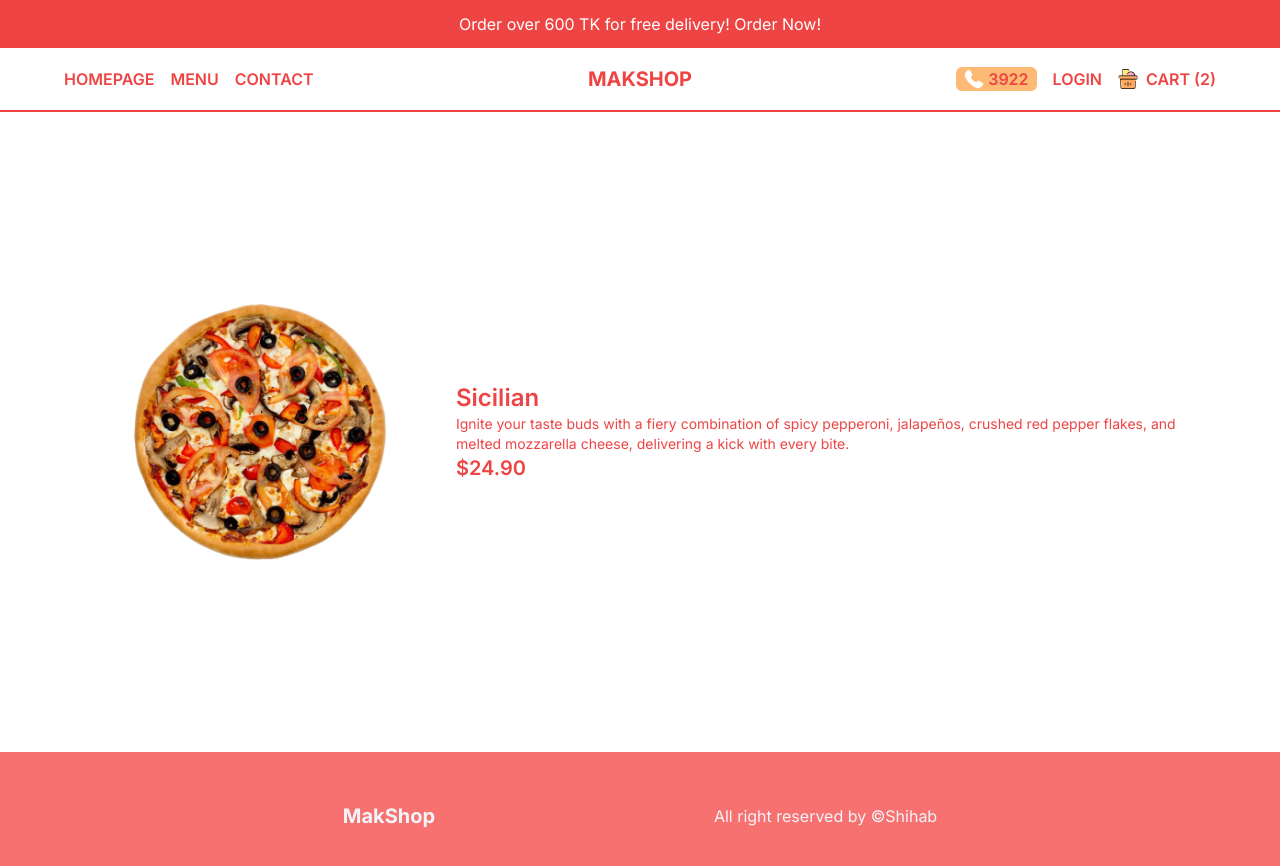
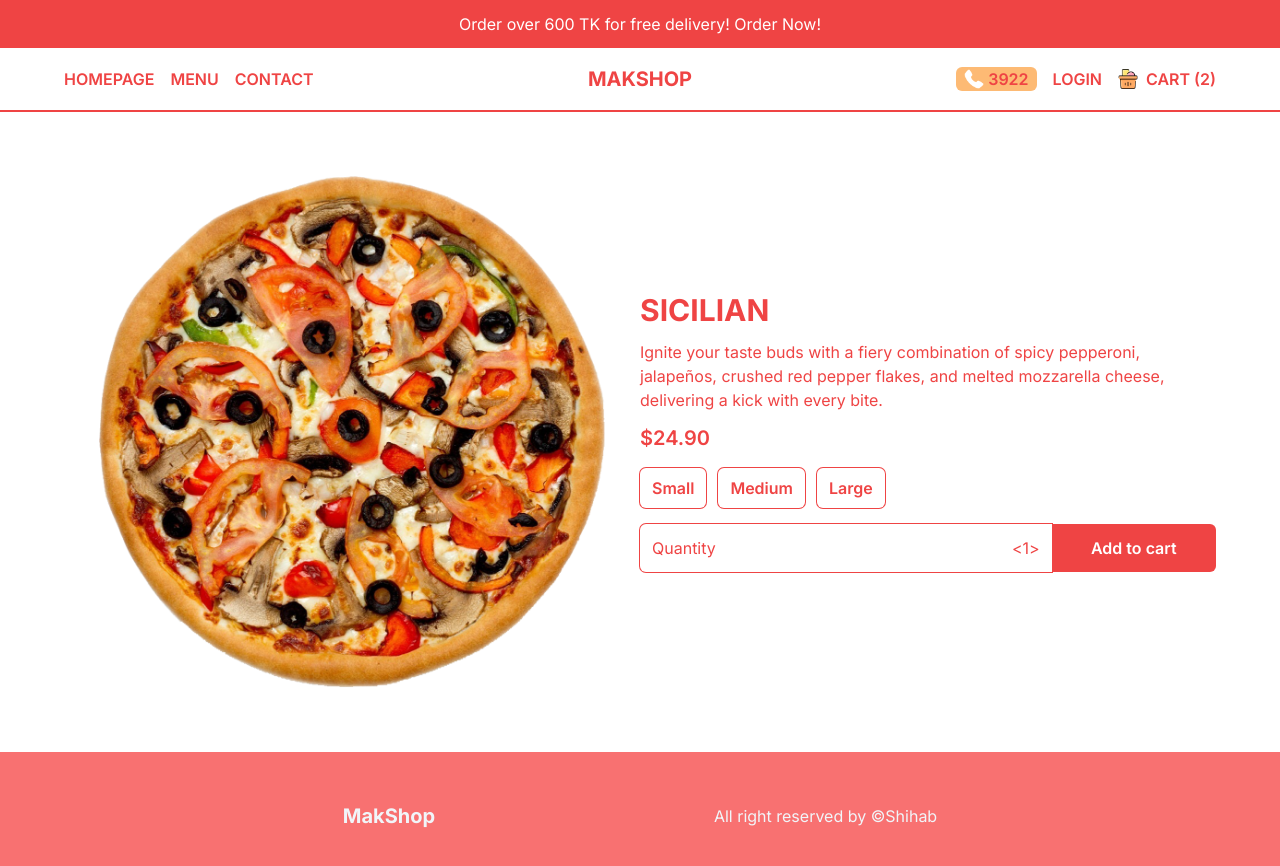
Before and after one commit to Shihab0/makshop, a Next.js app: page /product/1 in a window 1280 px wide. Shown: the top 866 px of the page. Built offline with nearby package versions, Linux system fonts and the light colour scheme.

Commit message:
working on single product

```diff
--- a/src/app/components/Price.tsx
+++ b/src/app/components/Price.tsx
@@ -8,8 +8,34 @@ type props = {
 
 const Price = ({ price, id, options }: props) => {
   return (
-    <div>
+    <div className="flex flex-col  gap-4">
       <h1 className="text-xl font-semibold">${price.toFixed(2)}</h1>
+      {/* Option container */}
+      <div className="flex flex-row gap-3">
+        {options &&
+          options.map((option) => (
+            <button
+              className=" ring-1 ring-red-500 text-red-500 rounded-md font-semibold px-3 py-2"
+              key={option.title}
+            >
+              {option.title}
+            </button>
+          ))}
+      </div>
+      {/* Quantity container */}
+      <div className="flex justify-between items-center">
+        <div className="flex flex-row justify-between w-full rounded-s-md p-3 ring-1 ring-red-500">
+          <span>Quantity</span>
+          <div>
+            <button>{"<"}</button>
+            <span>1</span>
+            <button>{">"}</button>
+          </div>
+        </div>
+        <button className="bg-red-500 text-white font-semibold w-56 p-3 ring-3 ring-red-500 rounded-e-md">
+          Add to cart
+        </button>
+      </div>
     </div>
   );
 };
--- a/src/app/product/[id]/page.tsx
+++ b/src/app/product/[id]/page.tsx
@@ -5,10 +5,10 @@ import React from "react";
 
 const SingleProduct = () => {
   return (
-    <div className="p-4 lg:p-16 flex flex-col justify-around items-center text-red-500 md:flex-row h-[80vh]">
+    <div className="p-4 lg:p-16 flex flex-col justify-center items-center text-red-500 md:flex-row h-[80vh]">
       {/* img container */}
       {singleProduct.img && (
-        <div className="relative w-1/2 h-1/2">
+        <div className="relative w-full flex-1 h-full">
           <Image
             className="object-contain"
             src={singleProduct.img}
@@ -18,9 +18,9 @@ const SingleProduct = () => {
         </div>
       )}
       {/* text container */}
-      <div>
-        <h1 className="font-semibold text-2xl">{singleProduct.title}</h1>
-        <p className="text-sm">{singleProduct.desc}</p>
+      <div className="flex-1 flex flex-col gap-3">
+        <h1 className="font-bold text-3xl uppercase">{singleProduct.title}</h1>
+        <p className="">{singleProduct.desc}</p>
         <Price
           price={singleProduct.price}
           id={singleProduct.id}
```
